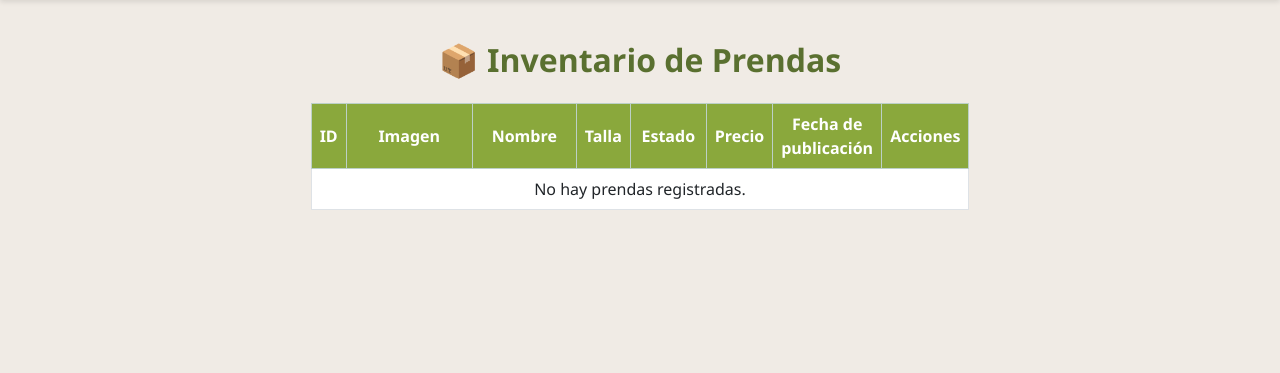
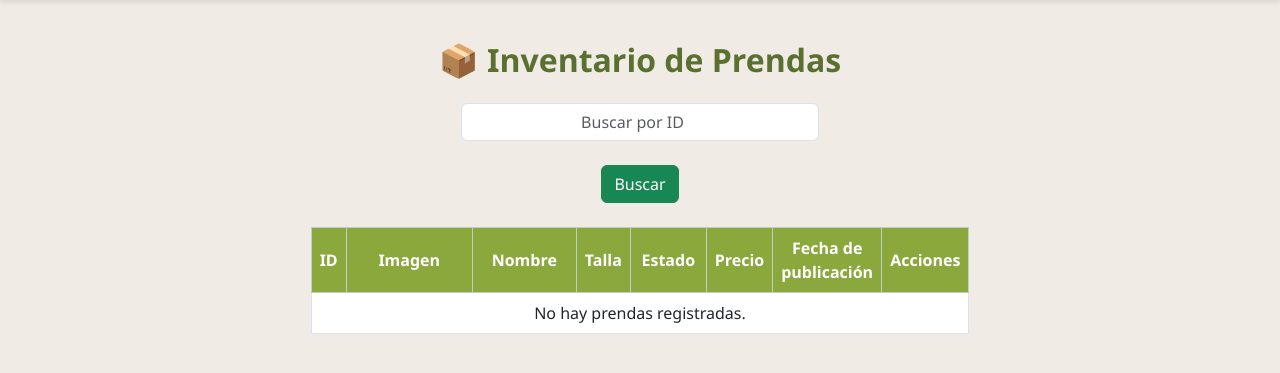
Before and after one commit to JJRodriguezz/ZeroWaste, a Django app: page /inventario/ in a window 1280 px wide. Shown: the part 107-480 px from the top of the page. Run offline with Django 5.2, Linux system fonts and the light colour scheme; data that the repository does not hold is empty.

Commit message:
edite html para ver el inventario

```diff
--- a/inventory/templates/ver_inventario.html
+++ b/inventory/templates/ver_inventario.html
@@ -16,6 +16,16 @@
 
     <main class="container-fluid px-5 py-5">
         <h2 class="text-center mb-4">📦 Inventario de Prendas</h2>
+        <form method="get" class="row mb-4">
+            <div class="text-center mb-4">
+                <input type="number" name="buscar_id" class="form-control text-center" placeholder="Buscar por ID" value="{{ request.GET.buscar_id }}">
+            </div>
+            <div class="text-center">
+                <button type="submit" class="btn btn-success">Buscar</button>
+            </div>
+        </form>
+
+
         <div class="table-responsive">
             <table class="table table-bordered table-hover align-middle">
                 <thead class="table-success text-center">
@@ -47,7 +57,10 @@
                         <td class="text-end">${{ prenda.precio|floatformat:0|intcomma }}</td>
                         <td class="text-center">{{ prenda.fecha_agregado|date:"d/m/Y" }}</td>
                         <td class="text-center">
-                            <a href="#" class="btn btn-sm btn-outline-primary">Editar</a>
+                            <a href="{% url 'editar_prenda' prenda.id %}" class="btn btn-sm btn-outline-primary">Editar</a>
+                            <a href="{% url 'marcar_como_vendida' prenda.id %}" class="btn btn-sm btn-outline-danger">
+                                Marcar como vendida
+                            </a>
                         </td>
                     </tr>
                     {% empty %}
```
